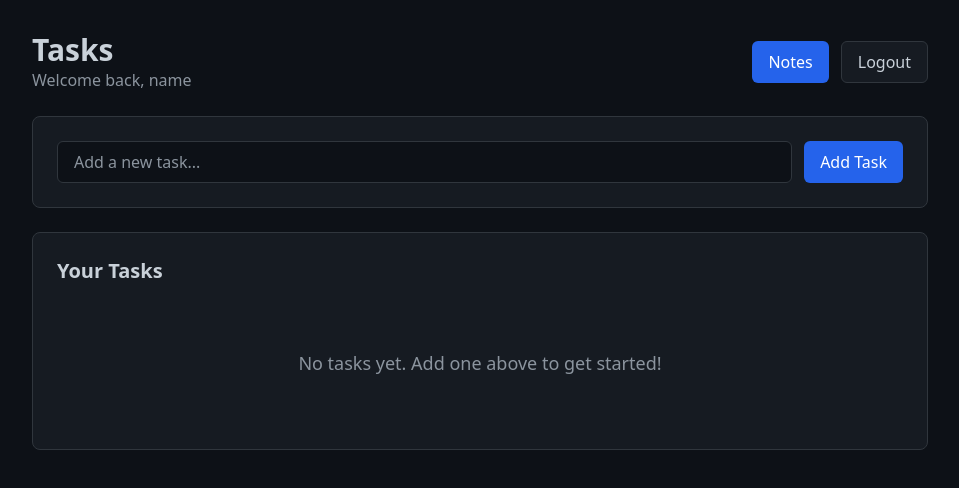
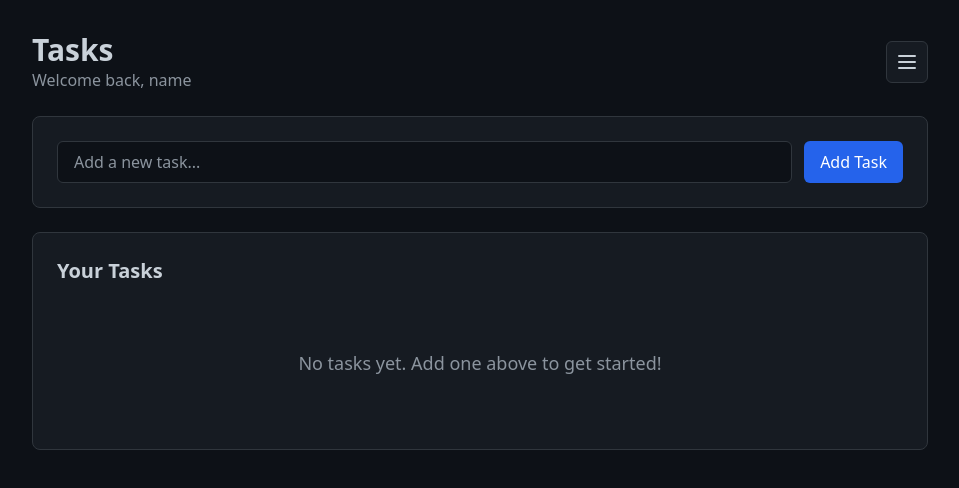
Before and after one commit to AdityaRaj1215/DaymateFrontend, a React (Vite) app: page /login in a window 1280 px wide. Both pictures are taken after typing "name@example.com", "Sample123" into the empty fields and a click on the button "Login". Shown: the top 488 px of the page, without its empty margins (160-1119 px from the left). Built offline with nearby package versions, Linux system fonts and the light colour scheme.

Commit message:
changed ui

```diff
--- /dev/null
+++ b/src/components/NavMenu.jsx
@@ -0,0 +1,93 @@
+import { useState, useRef, useEffect } from 'react'
+import { useNavigate, useLocation } from 'react-router-dom'
+import Button from './Button'
+
+const NavMenu = ({ onLogout }) => {
+  const navigate = useNavigate()
+  const location = useLocation()
+  const [isOpen, setIsOpen] = useState(false)
+  const menuRef = useRef(null)
+
+  useEffect(() => {
+    const handleClickOutside = (event) => {
+      if (menuRef.current && !menuRef.current.contains(event.target)) {
+        setIsOpen(false)
+      }
+    }
+
+    if (isOpen) {
+      document.addEventListener('mousedown', handleClickOutside)
+    }
+
+    return () => {
+      document.removeEventListener('mousedown', handleClickOutside)
+    }
+  }, [isOpen])
+
+  const handleNavigate = (path) => {
+    navigate(path)
+    setIsOpen(false)
+  }
+
+  return (
+    <div className="relative" ref={menuRef}>
+      {/* Menu Icon Button */}
+      <button
+        onClick={() => setIsOpen(!isOpen)}
+        className="p-2 rounded-md border border-cursor-border bg-cursor-surface hover:bg-cursor-border text-cursor-text transition-colors"
+        aria-label="Navigation menu"
+      >
+        <svg
+          className="w-6 h-6"
+          fill="none"
+          stroke="currentColor"
+          viewBox="0 0 24 24"
+        >
+          <path
+            strokeLinecap="round"
+            strokeLinejoin="round"
+            strokeWidth={2}
+            d="M4 6h16M4 12h16M4 18h16"
+          />
+        </svg>
+      </button>
+
+      {/* Dropdown Menu */}
+      {isOpen && (
+        <div className="absolute right-0 mt-2 w-48 bg-cursor-surface border border-cursor-border rounded-lg shadow-lg z-50">
+          <div className="py-2">
+            <button
+              onClick={() => handleNavigate('/tasks')}
+              className={`w-full text-left px-4 py-2 text-cursor-text hover:bg-cursor-bg transition-colors ${
+                location.pathname === '/tasks' ? 'bg-cursor-bg text-accent-orange' : ''
+              }`}
+            >
+              Tasks
+            </button>
+            <button
+              onClick={() => handleNavigate('/notes')}
+              className={`w-full text-left px-4 py-2 text-cursor-text hover:bg-cursor-bg transition-colors ${
+                location.pathname === '/notes' ? 'bg-cursor-bg text-accent-orange' : ''
+              }`}
+            >
+              Notes
+            </button>
+            <div className="border-t border-cursor-border my-2"></div>
+            <button
+              onClick={() => {
+                localStorage.removeItem('user')
+                onLogout()
+                navigate('/')
+              }}
+              className="w-full text-left px-4 py-2 text-cursor-text hover:bg-cursor-bg transition-colors"
+            >
+              Logout
+            </button>
+          </div>
+        </div>
+      )}
+    </div>
+  )
+}
+
+export default NavMenu
--- a/src/pages/Notes.jsx
+++ b/src/pages/Notes.jsx
@@ -1,12 +1,11 @@
 import { useState, useEffect } from 'react'
-import { useNavigate } from 'react-router-dom'
 import Card from '../components/Card'
 import Button from '../components/Button'
 import LoadingSpinner from '../components/LoadingSpinner'
 import Modal from '../components/Modal'
+import NavMenu from '../components/NavMenu'
 
 const Notes = ({ user, onLogout }) => {
-  const navigate = useNavigate()
   const [items, setItems] = useState([]) // Combined notes and reminders
   const [loading, setLoading] = useState(true)
   const [selectedItem, setSelectedItem] = useState(null)
@@ -187,24 +186,7 @@ const Notes = ({ user, onLogout }) => {
             <h1 className="text-3xl font-bold text-cursor-text">Notes & Reminders</h1>
             <p className="text-cursor-text-muted">Your personal notes and reminders</p>
           </div>
-          <div className="flex gap-3">
-            <Button
-              variant="primary"
-              onClick={() => navigate('/tasks')}
-            >
-              Tasks
-            </Button>
-            <Button
-              variant="secondary"
-              onClick={() => {
-                localStorage.removeItem('user')
-                onLogout()
-                navigate('/')
-              }}
-            >
-              Logout
-            </Button>
-          </div>
+          <NavMenu onLogout={onLogout} />
         </div>
 
         {/* Square Cards Grid */}
--- a/src/pages/Tasks.jsx
+++ b/src/pages/Tasks.jsx
@@ -1,11 +1,10 @@
 import { useState, useEffect } from 'react'
-import { useNavigate } from 'react-router-dom'
 import Card from '../components/Card'
 import Button from '../components/Button'
 import LoadingSpinner from '../components/LoadingSpinner'
+import NavMenu from '../components/NavMenu'
 
 const Tasks = ({ user, onLogout }) => {
-  const navigate = useNavigate()
   const [tasks, setTasks] = useState([])
   const [loading, setLoading] = useState(true)
   const [newTask, setNewTask] = useState('')
@@ -67,24 +66,7 @@ const Tasks = ({ user, onLogout }) => {
             <h1 className="text-3xl font-bold text-cursor-text">Tasks</h1>
             <p className="text-cursor-text-muted">Welcome back, {user?.name || 'User'}</p>
           </div>
-          <div className="flex gap-3">
-            <Button
-              variant="primary"
-              onClick={() => navigate('/notes')}
-            >
-              Notes
-            </Button>
-            <Button
-              variant="secondary"
-              onClick={() => {
-                localStorage.removeItem('user')
-                onLogout()
-                navigate('/')
-              }}
-            >
-              Logout
-            </Button>
-          </div>
+          <NavMenu onLogout={onLogout} />
         </div>
 
         {/* Add Task Form */}
```
Also changed, not shown: src/components/Modal.jsx (line endings or trailing spaces).
